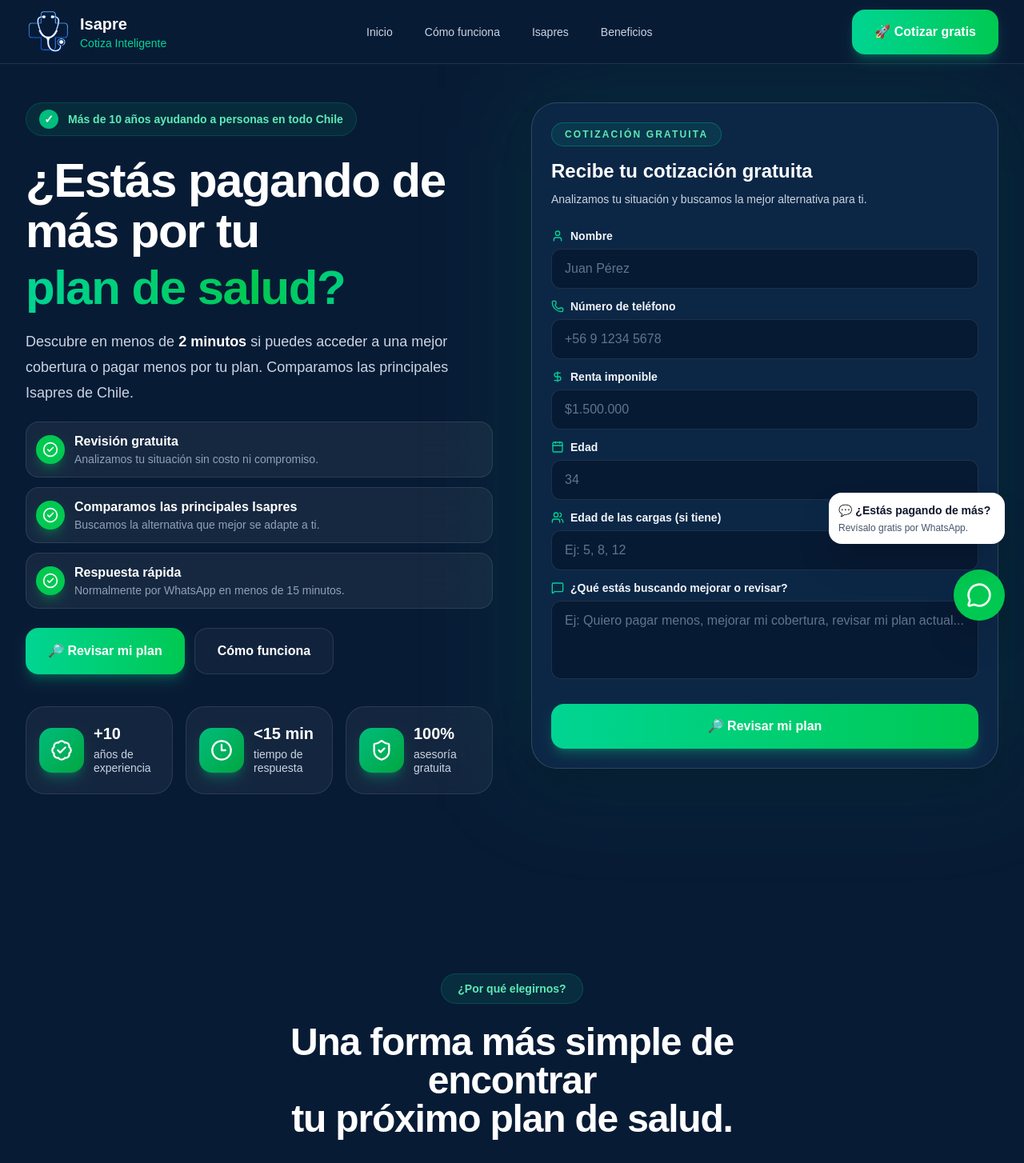
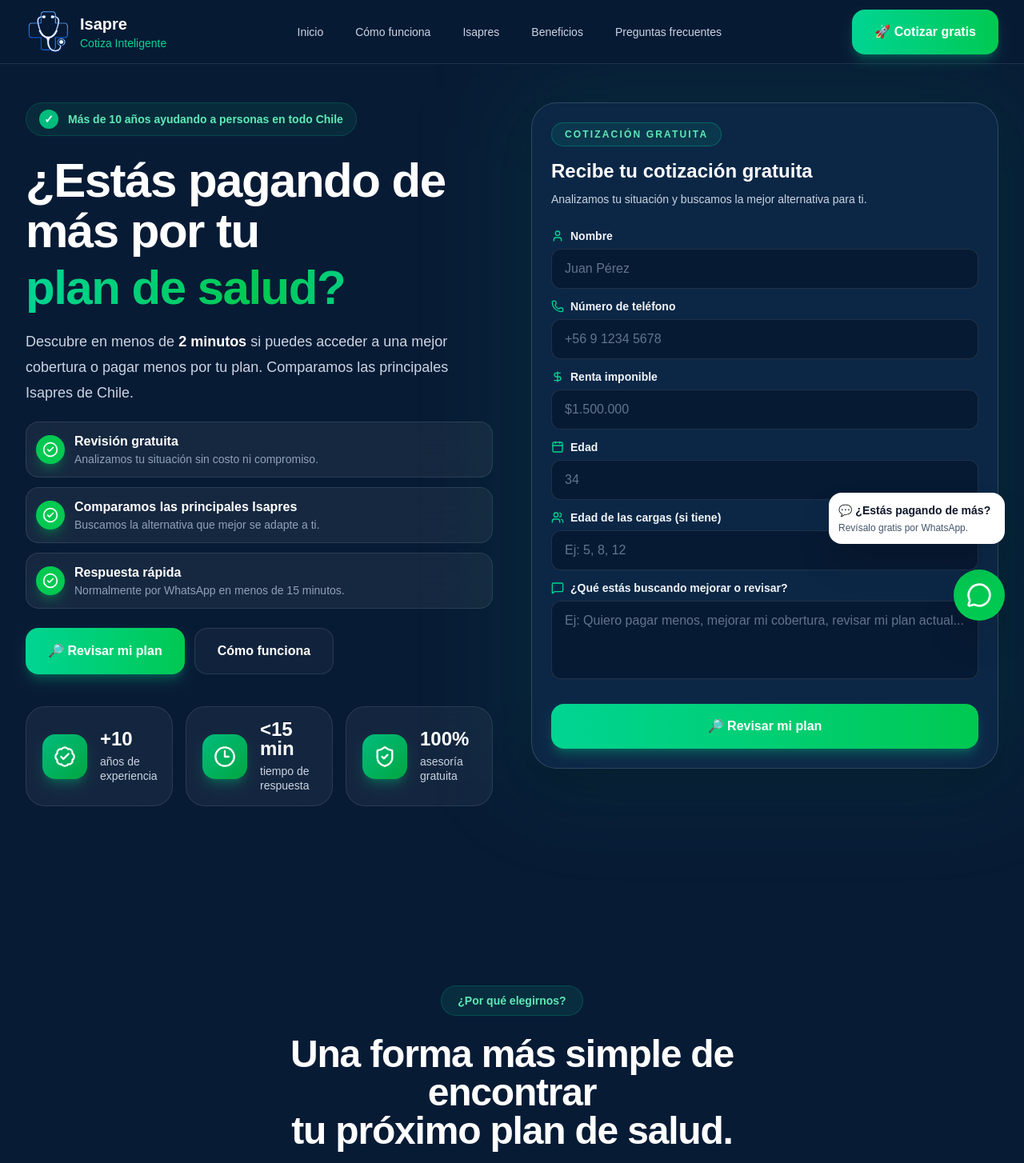
Before and after one commit to isaprecotizainteligente-hub/isapre-cotiza-inteligente, a Next.js app: page / in a window 1280 px wide. Shown: the top 1454 px of the page at 80% size. Built offline with nearby package versions, Linux system fonts and the light colour scheme.

Commit message:
Ajuste hero navbar fijo

```diff
--- a/components/home/Hero.tsx
+++ b/components/home/Hero.tsx
@@ -36,12 +36,16 @@ export default function Hero() {
 
   function goToQuote() {
 
+
     const form = document.getElementById("cotizacion");
 
 
     form?.scrollIntoView({
-      behavior: "smooth",
-      block: "center",
+
+      behavior:"smooth",
+
+      block:"center",
+
     });
 
 
@@ -50,11 +54,12 @@ export default function Hero() {
 
 
 
-    setTimeout(() => {
+    setTimeout(()=>{
 
       setHighlightForm(false);
 
     },1500);
+
 
   }
 
@@ -72,18 +77,15 @@ export default function Hero() {
 min-h-[calc(100vh-80px)]
 overflow-hidden
 bg-[#081B35]
-      pt-8
+pt-36
 pb-10
-      lg:pt-12
+lg:pt-32
 "
 
 >
 
 
-
-
-      {/* Fondo */}
-
+{/* FONDO */}
 
 <div
 
@@ -98,10 +100,7 @@ export default function Hero() {
 
 
 
-
-
-      {/* Glow azul */}
-
+{/* GLOW AZUL */}
 
 <div
 
@@ -122,9 +121,7 @@ export default function Hero() {
 
 
 
-
-      {/* Glow verde */}
-
+{/* GLOW VERDE */}
 
 <div
 
@@ -145,9 +142,7 @@ export default function Hero() {
 
 
 
-
-      {/* Grid fondo */}
-
+{/* GRID */}
 
 <div
 
@@ -178,10 +173,7 @@ export default function Hero() {
 
 
 
-
 <Container>
-
-
 
 
 <div
@@ -198,15 +190,11 @@ export default function Hero() {
 
 
 
-
-
 {/* IZQUIERDA */}
 
 
 
 <div>
-
-
 
 
 
@@ -230,7 +218,6 @@ export default function Hero() {
 >
 
 
-
 <span
 
 className="
@@ -251,12 +238,10 @@ export default function Hero() {
 </span>
 
 
-
 Más de 10 años ayudando a personas en todo Chile
 
 
 </div>
-
 
 
 
@@ -276,7 +261,6 @@ export default function Hero() {
 "
 
 >
-
 
 
 ¿Estás pagando de más por tu
@@ -304,8 +288,8 @@ export default function Hero() {
 </span>
 
 
+</h1>
 
-            </h1>
 
 
 
@@ -325,13 +309,14 @@ export default function Hero() {
 
 Descubre en menos de{" "}
 
+<strong className="text-white">
 
-              <strong className="text-white">
 2 minutos
+
 </strong>
 
+{" "}
 
-              {" "}
 si puedes acceder a una mejor cobertura o pagar menos por tu plan.
 Comparamos las principales Isapres de Chile.
 
@@ -342,11 +327,13 @@ export default function Hero() {
 
 
 
+
 <div className="mt-5 space-y-3">
 
 
+{
 
-              {benefits.map((item)=>(
+benefits.map((item)=>(
 
 
 <div
@@ -368,7 +355,6 @@ export default function Hero() {
 >
 
 
-
 <div
 
 className="
@@ -386,25 +372,20 @@ export default function Hero() {
 
 >
 
-
 <CheckCircle2 className="h-5 w-5 text-white"/>
-
 
 </div>
 
 
 
 
-
 <div>
-
 
 <p className="font-semibold text-white">
 
 {item.title}
 
 </p>
-
 
 
 <p className="text-sm text-slate-400">
@@ -418,13 +399,12 @@ export default function Hero() {
 
 
 
-
 </div>
 
 
+))
 
-              ))}
-
+}
 
 
 </div>
@@ -438,18 +418,11 @@ export default function Hero() {
 <div className="mt-6 flex flex-wrap gap-3">
 
 
-
-
-
 <Button onClick={goToQuote}>
-
 
 🔎 Revisar mi plan
 
-
 </Button>
-
-
 
 
 
@@ -478,11 +451,7 @@ export default function Hero() {
 </a>
 
 
-
-
 </div>
-
-
 
 
 
@@ -501,10 +470,7 @@ export default function Hero() {
 
 
 
-
 {/* FORMULARIO */}
-
-
 
 
 
@@ -516,27 +482,31 @@ export default function Hero() {
 
 relative
 
-            lg:-mt-8
+lg:-mt-12
 
 transition-all
+
 duration-500
 
 
 ${
+
 highlightForm
+
 ?
+
 "scale-[1.02] drop-shadow-[0_0_35px_rgba(34,197,94,.35)]"
+
 :
+
 ""
+
 }
 
 
 `}
 
 >
-
-
-
 
 
 
@@ -555,10 +525,6 @@ export default function Hero() {
 
 
 
-
-
-
-
 <div className="relative">
 
 
@@ -569,13 +535,7 @@ export default function Hero() {
 
 
 
-
-
-
-
 </div>
-
-
 
 
 
@@ -584,16 +544,7 @@ export default function Hero() {
 </div>
 
 
-
-
-
-
-
 </Container>
-
-
-
-
 
 
 
--- a/components/home/Navbar.tsx
+++ b/components/home/Navbar.tsx
@@ -18,18 +18,23 @@ export default function Navbar() {
 
   function goToQuote() {
 
+
     document
       .getElementById("cotizacion")
       ?.scrollIntoView({
-        behavior: "smooth",
-        block: "center",
+
+        behavior:"smooth",
+
+        block:"center",
+
       });
+
 
 
     setOpen(false);
 
+
   }
-
 
 
 
@@ -38,23 +43,28 @@ export default function Navbar() {
   const menuItems = [
 
     {
-      title: "Inicio",
-      href: "#",
+      title:"Inicio",
+      href:"#",
     },
 
     {
-      title: "Cómo funciona",
-      href: "#como-funciona",
+      title:"Cómo funciona",
+      href:"#como-funciona",
     },
 
     {
-      title: "Isapres",
-      href: "#isapres",
+      title:"Isapres",
+      href:"#isapres",
     },
 
     {
-      title: "Beneficios",
-      href: "#beneficios",
+      title:"Beneficios",
+      href:"#beneficios",
+    },
+
+    {
+      title:"Preguntas frecuentes",
+      href:"#faq",
     },
 
   ];
@@ -64,39 +74,54 @@ export default function Navbar() {
 
 
 
+
   return (
-
 
 
 <header
 
 className="
-      relative
+
+fixed
+
+top-0
+
+left-0
+
+right-0
+
 z-50
+
 h-20
+
 border-b
+
 border-white/10
-      bg-[#081B35]
+
+bg-[#081B35]/95
+
+backdrop-blur-xl
+
 "
 
 >
 
 
-
-
-
 <Container>
-
-
 
 
 <div
 
 className="
+
 flex
+
 h-20
+
 items-center
+
 justify-between
+
 "
 
 >
@@ -106,24 +131,18 @@ export default function Navbar() {
 
 
 
-
 {/* LOGO */}
-
 
 
 <a
 
 href="#"
 
-            className="
-            flex
-            items-center
-            gap-3
-            "
+className="flex items-center gap-3"
+
+onClick={()=>setOpen(false)}
 
 >
-
-
 
 
 <Image
@@ -136,23 +155,14 @@ export default function Navbar() {
 
 height={70}
 
-              className="
-              h-14
-              w-14
-              object-contain
-              "
+className="h-14 w-14 object-contain"
 
 priority
 
 />
 
 
-
-
-
-
 <div>
-
 
 
 <h2
@@ -167,12 +177,7 @@ export default function Navbar() {
 
 Isapre
 
-
 </h2>
-
-
-
-
 
 
 <p
@@ -187,18 +192,10 @@ export default function Navbar() {
 
 Cotiza Inteligente
 
-
 </p>
 
 
-
-
-
-
 </div>
-
-
-
 
 
 </a>
@@ -209,27 +206,30 @@ export default function Navbar() {
 
 
 
-
-
-          {/* MENU DESKTOP */}
+{/* DESKTOP MENU */}
 
 
 
 <nav
 
 className="
+
 hidden
+
 items-center
+
 gap-10
+
 lg:flex
+
 "
 
 >
 
 
+{
 
-            {menuItems.map((item)=>(
-
+menuItems.map((item)=>(
 
 
 <a
@@ -239,14 +239,21 @@ export default function Navbar() {
 href={item.href}
 
 className="
+
 text-sm
+
 font-medium
+
 text-slate-300
+
 transition
+
 hover:text-white
+
 "
 
 >
+
 
 {item.title}
 
@@ -254,9 +261,9 @@ export default function Navbar() {
 </a>
 
 
+))
 
-            ))}
-
+}
 
 
 </nav>
@@ -267,22 +274,15 @@ export default function Navbar() {
 
 
 
-
-
-          {/* BOTON */}
-
+{/* DESKTOP BUTTON */}
 
 
 
 <div
 
-            className="
-            hidden
-            lg:block
-            "
+className="hidden lg:block"
 
 >
-
 
 
 <Button
@@ -297,7 +297,6 @@ export default function Navbar() {
 </Button>
 
 
-
 </div>
 
 
@@ -306,10 +305,7 @@ export default function Navbar() {
 
 
 
-
-
-          {/* MOBILE */}
-
+{/* MOBILE BUTTON */}
 
 
 
@@ -320,21 +316,33 @@ export default function Navbar() {
 
 
 className="
+
 flex
+
 h-11
+
 w-11
+
 items-center
+
 justify-center
+
 rounded-xl
+
 border
+
 border-white/10
+
 bg-white/5
+
 text-white
+
 lg:hidden
+
 "
 
+
 >
-
 
 
 {
@@ -352,10 +360,7 @@ export default function Navbar() {
 }
 
 
-
 </button>
-
-
 
 
 
@@ -368,10 +373,137 @@ export default function Navbar() {
 
 
 
-      </Container>
+
+{/* MOBILE MENU */}
 
 
 
+{
+
+open && (
+
+
+<div
+
+className="
+
+absolute
+
+left-0
+
+right-0
+
+top-20
+
+border-b
+
+border-white/10
+
+bg-[#081B35]
+
+px-6
+
+py-6
+
+shadow-2xl
+
+lg:hidden
+
+"
+
+>
+
+
+<nav
+
+className="
+
+flex
+
+flex-col
+
+gap-5
+
+"
+
+>
+
+
+{
+
+menuItems.map((item)=>(
+
+
+<a
+
+
+key={item.title}
+
+
+href={item.href}
+
+
+onClick={()=>setOpen(false)}
+
+
+className="
+
+text-base
+
+font-semibold
+
+text-slate-200
+
+hover:text-white
+
+"
+
+
+>
+
+
+{item.title}
+
+
+</a>
+
+
+))
+
+
+}
+
+
+
+
+<Button
+
+onClick={goToQuote}
+
+>
+
+
+🚀 Cotizar gratis
+
+
+</Button>
+
+
+
+</nav>
+
+
+</div>
+
+
+)
+
+}
+
+
+
+
+</Container>
 
 
 
--- a/components/home/TrustBar.tsx
+++ b/components/home/TrustBar.tsx
@@ -35,8 +35,9 @@ export default function TrustBar() {
       className="
       mt-10
       grid
-      grid-cols-3
+      grid-cols-1
       gap-4
+      sm:grid-cols-3
       "
 
     >
@@ -59,13 +60,14 @@ export default function TrustBar() {
 
             className="
             flex
-            h-[110px]
+            min-h-[110px]
             items-center
             rounded-3xl
             border
             border-white/10
             bg-white/[0.05]
-            px-4
+            px-5
+            py-4
             backdrop-blur-xl
             transition-all
             duration-300
@@ -84,7 +86,7 @@ export default function TrustBar() {
               className="
               flex
               items-center
-              gap-3
+              gap-4
               "
 
             >
@@ -131,13 +133,14 @@ export default function TrustBar() {
 
 
 
+
               <div>
 
 
                 <p
 
                   className="
-                  text-xl
+                  text-2xl
                   font-black
                   leading-none
                   text-white
@@ -153,11 +156,11 @@ export default function TrustBar() {
 
 
 
+
                 <p
 
                   className="
                   mt-2
-                  max-w-[90px]
                   text-sm
                   leading-tight
                   text-slate-300
@@ -177,7 +180,9 @@ export default function TrustBar() {
 
 
 
+
             </div>
+
 
 
 
@@ -197,5 +202,4 @@ export default function TrustBar() {
 
   );
 
-
 }
```
Lines whose indentation alone changed are shown as unchanged.
